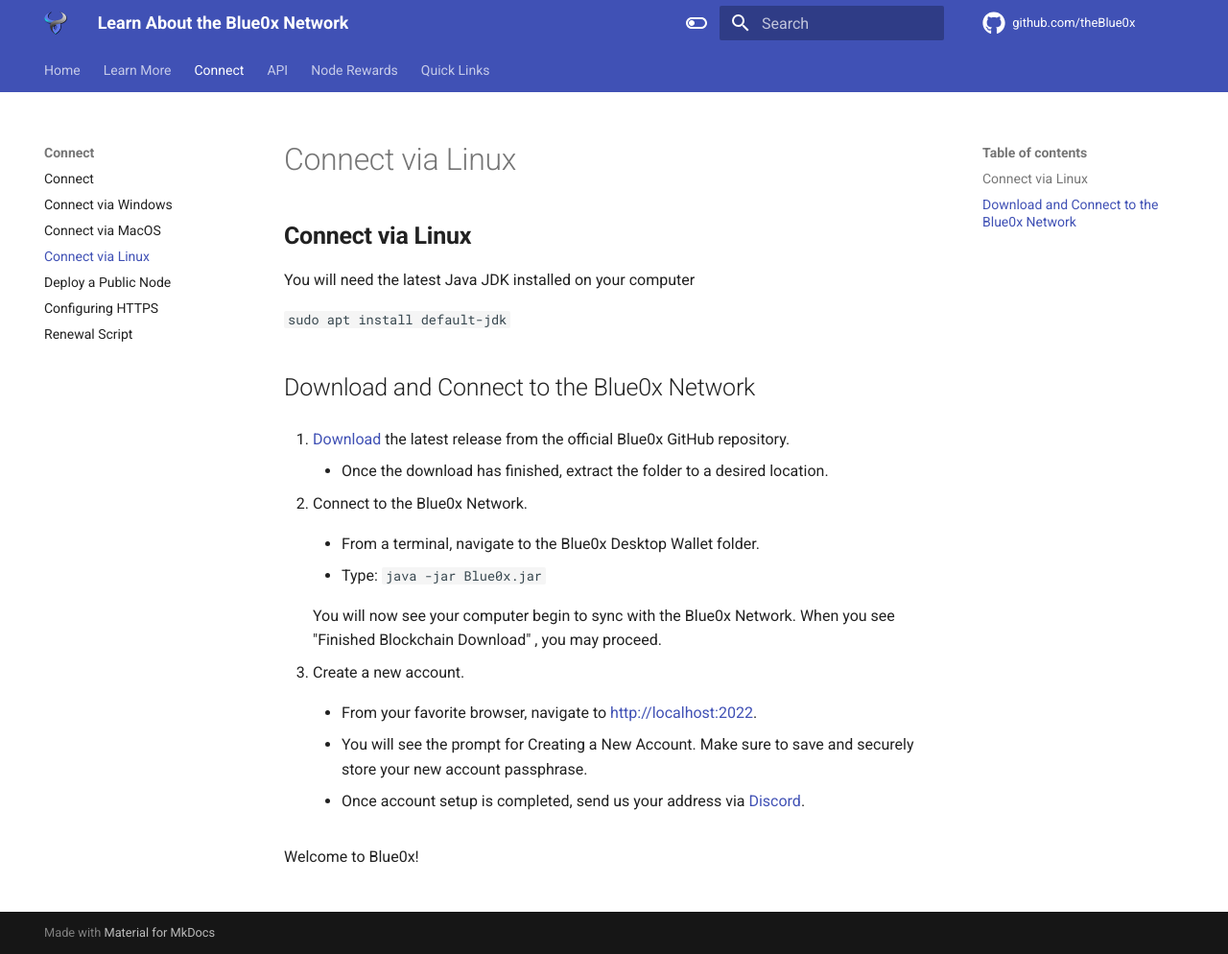
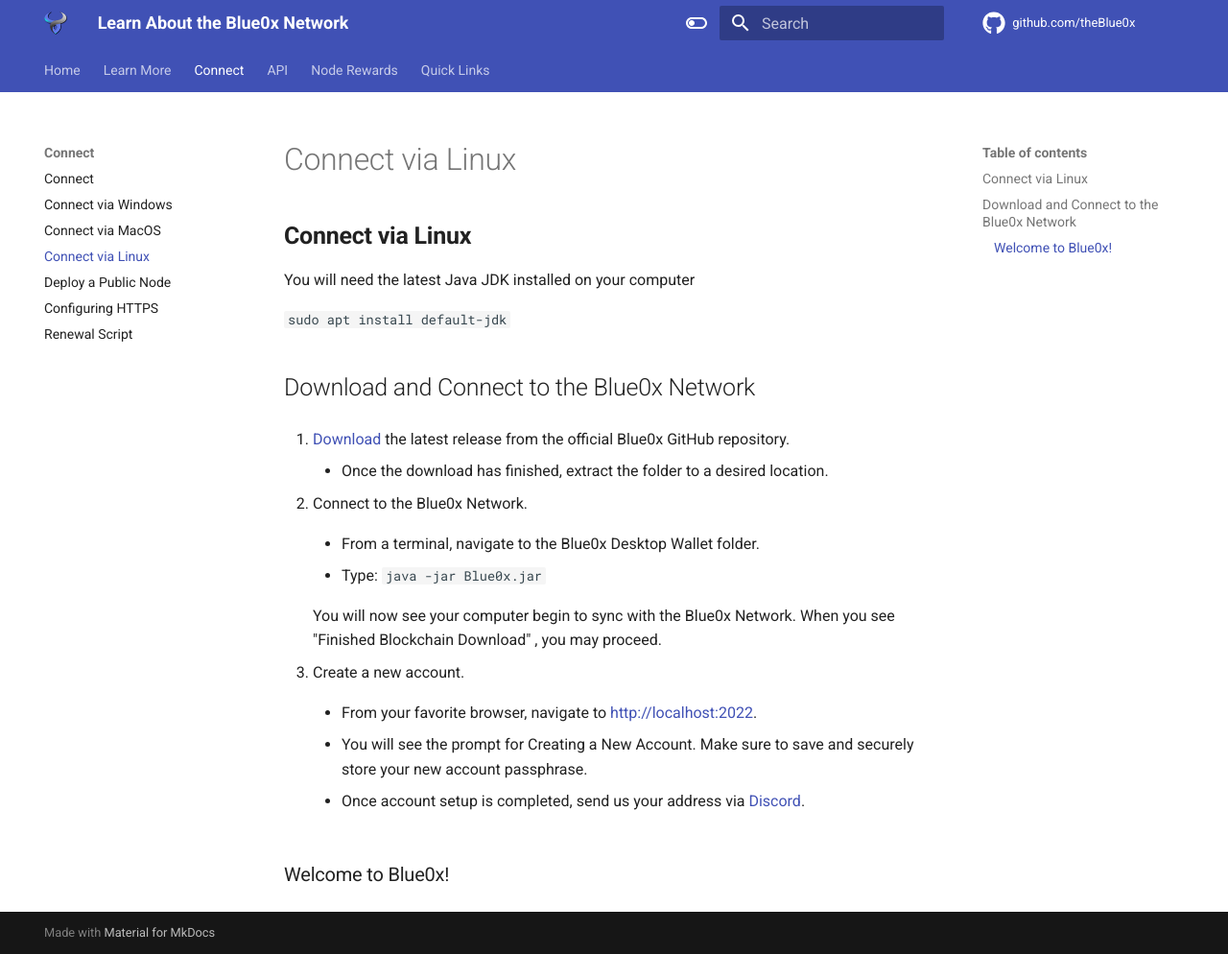
Before and after one commit to theBlue0x/docs, an MkDocs documentation site: the page built from docs/connect/local_linux.md, in a window 1280 px wide and 994 px high. Shown: the whole window at 96% size. Built offline with MkDocs 1.6.1 and Material for MkDocs 9.7.7, drawn with Linux system fonts in a browser that asks for light colours.

Commit message:
Update local_linux.md

```diff
--- a/docs/connect/local_linux.md
+++ b/docs/connect/local_linux.md
@@ -25,4 +25,4 @@
 
 	- Once account setup is completed, send us your address via [Discord](https://discord.gg/EbBWRSPW63).
 
-Welcome to Blue0x!
+### Welcome to Blue0x! ###
```
